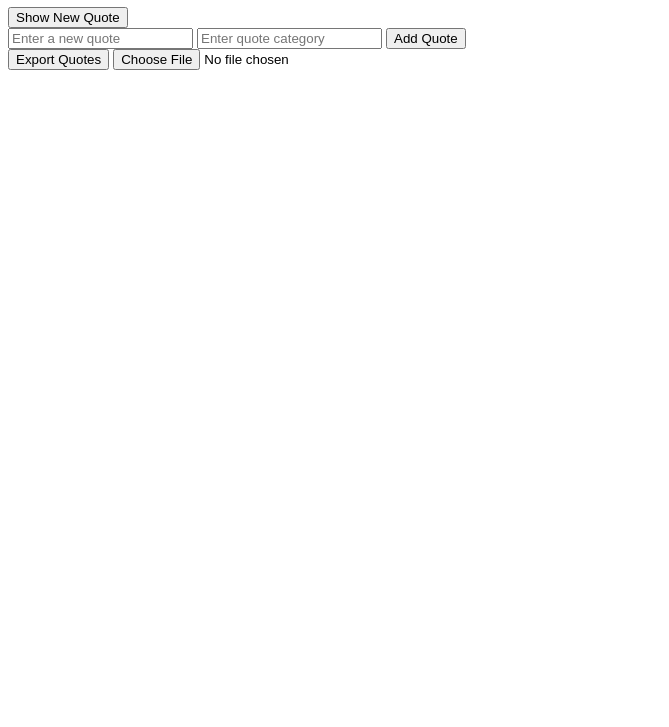
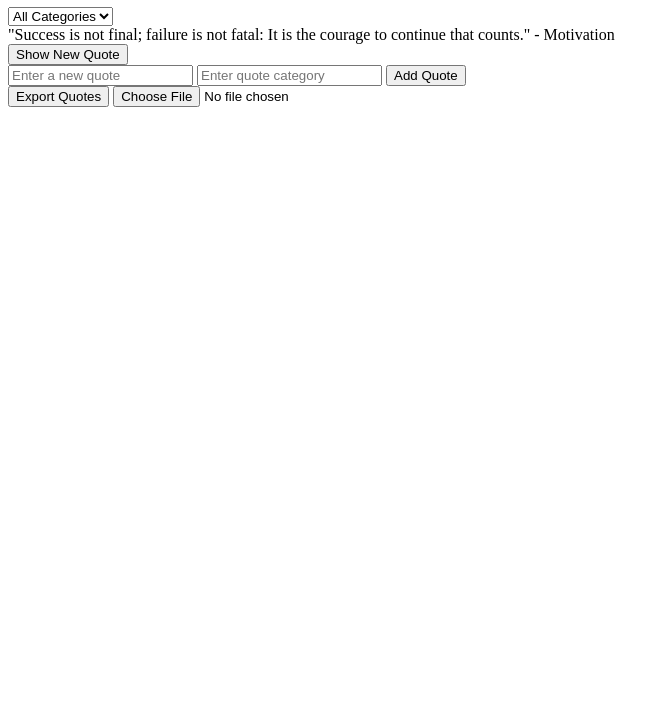
Before and after one commit to Anadhilah/alx_fe_javascript, a plain HTML site: page index.html in a window 1280 px wide. Shown: the part 73-800 px from the top of the page, without its empty margins (0-669 px from the left). Drawn offline with Linux system fonts and the light colour scheme.

Commit message:
updating task 2

```diff
--- a/index.html
+++ b/index.html
@@ -7,6 +7,11 @@
 </head>
 <body>
     <h1>Dynamic Quote Generator</h1>
+
+    <!-- Category Filter -->
+    <select id="categoryFilter" onchange="filterQuotes()">
+        <option value="all">All Categories</option>
+    </select>
 
 
     <div id="quoteDisplay"></div>
@@ -19,6 +24,7 @@
         <button onclick="addQuote()">Add Quote</button>
     </div>
 
+
     <div>
         <button onclick="exportToJson()">Export Quotes</button>
         <input type="file" id="importFile" accept=".json" onchange="importFromJsonFile(event)" />
--- a/script.js
+++ b/script.js
@@ -10,27 +10,49 @@ function saveQuotes() {
 }
 
 
+function populateCategories() {
+  const categoryFilter = document.getElementById("categoryFilter");
+  categoryFilter.innerHTML = `<option value="all">All Categories</option>`;
+
+  const categories = [...new Set(quotes.map(q => q.category))]; // Extract unique categories
+  categories.forEach(category => {
+      const option = document.createElement("option");
+      option.value = category;
+      option.textContent = category;
+      categoryFilter.appendChild(option);
+  });
+
+
+  const savedCategory = localStorage.getItem("selectedCategory");
+  if (savedCategory) {
+      categoryFilter.value = savedCategory;
+      filterQuotes();
+  }
+}
+
+
+function filterQuotes() {
+  const selectedCategory = document.getElementById("categoryFilter").value;
+  localStorage.setItem("selectedCategory", selectedCategory);
+
+  const filteredQuotes = selectedCategory === "all" ? quotes : quotes.filter(q => q.category === selectedCategory);
+  if (filteredQuotes.length === 0) {
+      document.getElementById("quoteDisplay").innerText = "No quotes available in this category.";
+      return;
+  }
+
+  const randomQuote = filteredQuotes[Math.floor(Math.random() * filteredQuotes.length)];
+  document.getElementById("quoteDisplay").innerText = `"${randomQuote.text}" - ${randomQuote.category}`;
+}
+
+
 function showRandomQuote() {
   if (quotes.length === 0) {
       alert("No quotes available!");
       return;
   }
-  const randomIndex = Math.floor(Math.random() * quotes.length);
-  const randomQuote = quotes[randomIndex];
-
-  document.getElementById("quoteDisplay").innerText = `"${randomQuote.text}" - ${randomQuote.category}`;
-
-
-  sessionStorage.setItem("lastViewedQuote", JSON.stringify(randomQuote));
+  filterQuotes();
 }
-
-
-window.onload = function () {
-  const lastQuote = JSON.parse(sessionStorage.getItem("lastViewedQuote"));
-  if (lastQuote) {
-      document.getElementById("quoteDisplay").innerText = `"${lastQuote.text}" - ${lastQuote.category}`;
-  }
-};
 
 
 function addQuote() {
@@ -49,6 +71,8 @@ function addQuote() {
   alert("Quote added successfully!");
   document.getElementById("newQuoteText").value = "";
   document.getElementById("newQuoteCategory").value = "";
+
+  populateCategories();
 }
 
 
@@ -78,6 +102,7 @@ function importFromJsonFile(event) {
           quotes.push(...importedQuotes);
           saveQuotes();
           alert("Quotes imported successfully!");
+          populateCategories();
       } catch (error) {
           alert("Error parsing JSON file!");
       }
@@ -85,5 +110,10 @@ function importFromJsonFile(event) {
   fileReader.readAsText(event.target.files[0]);
 }
 
+document.getElementById("newQuote").addEventListener("click", showRandomQuote);
 
-document.getElementById("newQuote").addEventListener("click", showRandomQuote);
+
+window.onload = function () {
+  populateCategories();
+  showRandomQuote();
+};
```
